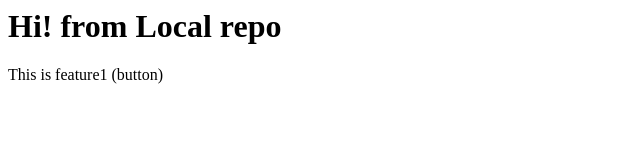
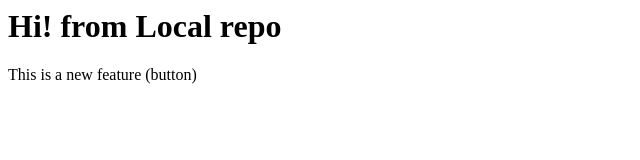
Before and after one commit to Sarthak-Vatsa/localrepo, a plain HTML site: page index.html in a window 1280 px wide. Shown: the full height of the page, 0-640 px from the left. Drawn offline with Linux system fonts and the light colour scheme.

```diff
--- a/index.html
+++ b/index.html
@@ -1,2 +1,2 @@
 <h1 >Hi! from Local repo</h1>
-<p>This is feature1 (button)</p>
+<p>This is a new feature (button)</p>
```
